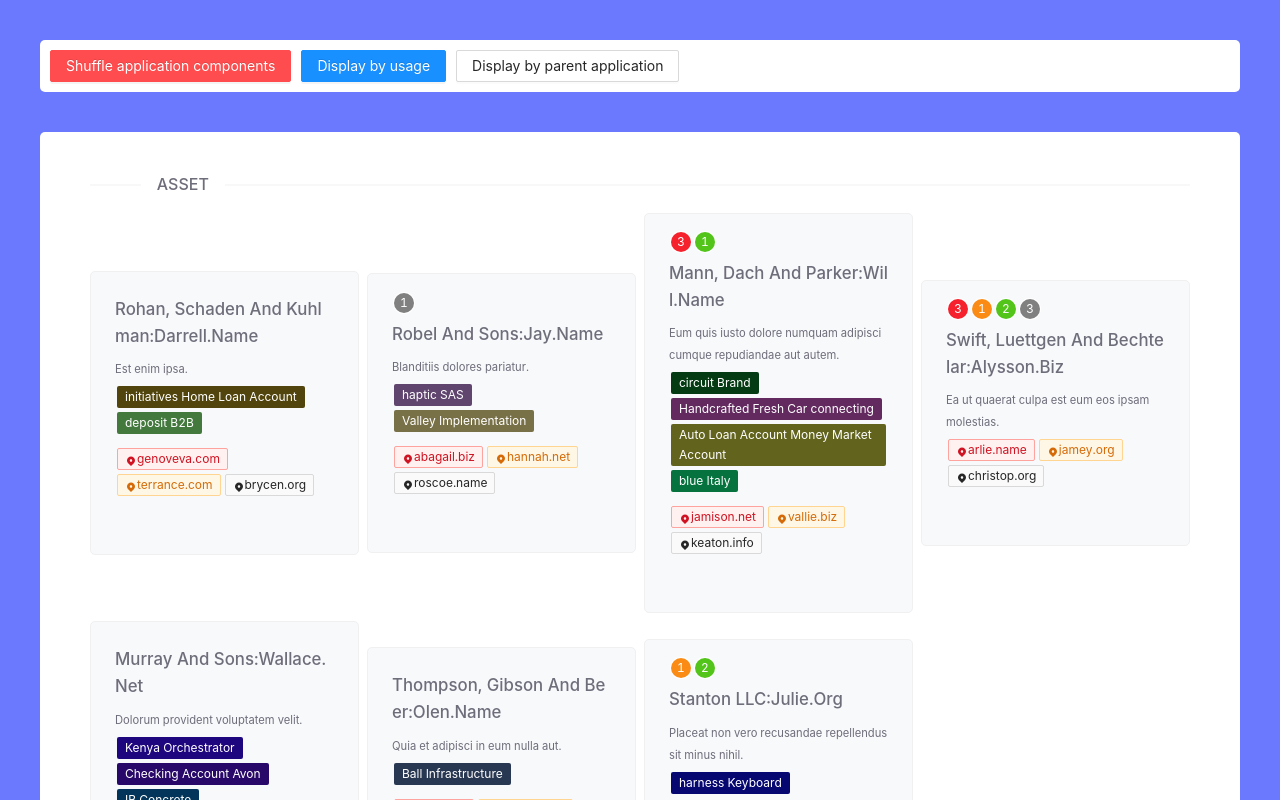
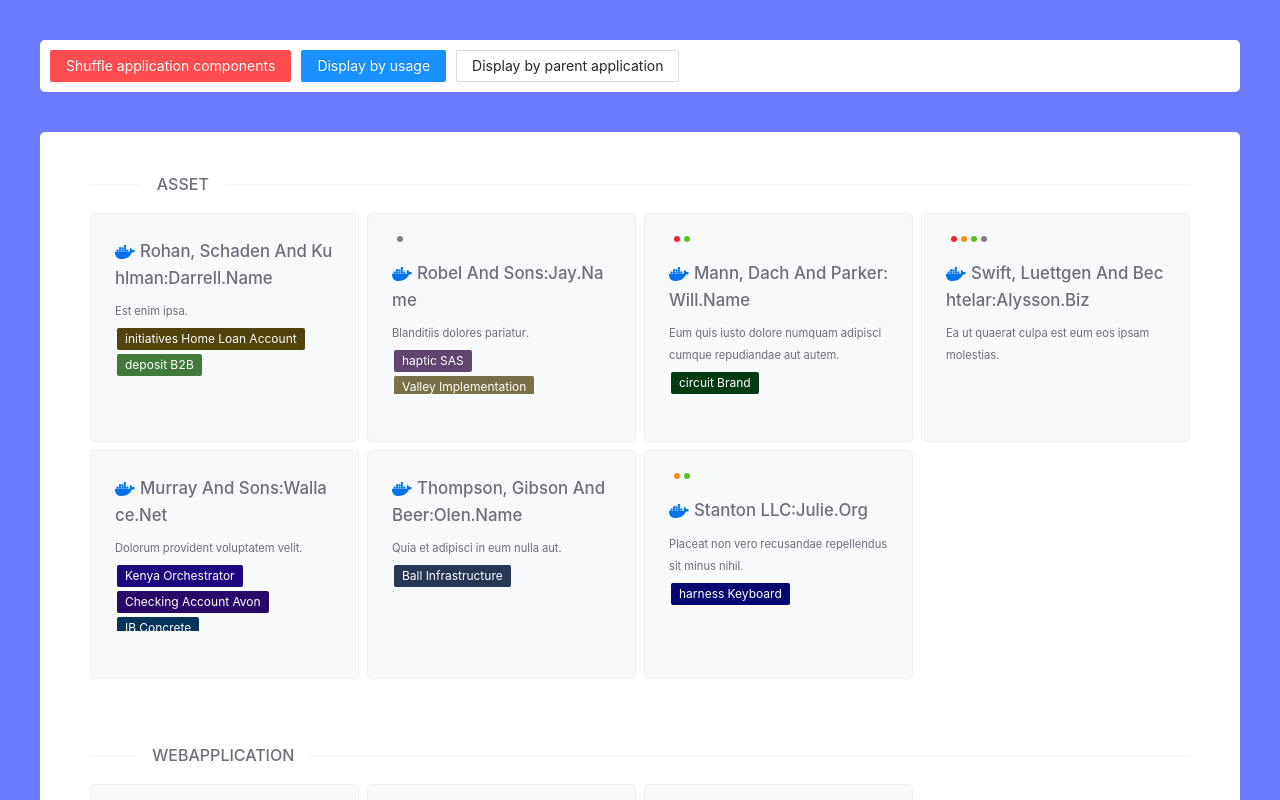
Before and after one commit to Esenor/ACMD, a React (Create React App) app: page / in a window 1280 px wide. Shown: the top 800 px of the page. Built offline with nearby package versions, Linux system fonts and the light colour scheme.

Commit message:
Icon redesign

```diff
--- a/src/components/ApplicationComponent.tsx
+++ b/src/components/ApplicationComponent.tsx
@@ -44,7 +44,6 @@ const ApplicationComponent = ({ informations, name, usage, parentApplication, de
           <InformationBadges informations={informations} />
           <Title title={name} subtitle={summary} />
           <TagContainer>{technologiesTags}</TagContainer>
-          <TagContainer>{locationsTags}</TagContainer>
         </Card>
       </StyledCard>
       <StyledModal
@@ -99,7 +98,8 @@ const StyledCard = styled.div`
       }
     }
     .ant-card-body {
-      min-height: 178px;
+      height: 180px;
+      overflow: scroll;
       padding: 24px 24px 4px 24px;
     }
     .ant-card-actions {
--- /dev/null
+++ b/src/components/Icons.tsx
@@ -0,0 +1,56 @@
+import React from 'react'
+import styled from 'styled-components'
+import * as IconFa from 'react-icons/fa'
+
+interface IconContainerPropsInterface {
+  children: React.ReactNode
+  color?: string
+  size?: string
+  className?: string
+}
+const IconContainer = ({ children, className }: IconContainerPropsInterface) => <span className={className}>
+  {children}
+</span>
+
+const StyledIconContainer = styled(IconContainer)`
+  svg {
+    vertical-align: sub;
+    margin-right: 5px;
+    color: ${props => props.color};
+    height: ${props => props.size};
+    width: ${props => props.size};
+  }
+`
+
+const defaultSize: string = '20px'
+
+//
+
+export interface IconPropsInterface {
+  size?: string
+  color?: string
+}
+
+export const DockerIcon = ({ size, color }: IconPropsInterface) => <>
+  <StyledIconContainer color={color ?? '#0073EC'} size={size ?? defaultSize}>
+    <IconFa.FaDocker/>
+  </StyledIconContainer>
+</>
+
+export const GithubIcon = ({ size, color }: IconPropsInterface) => <>
+  <StyledIconContainer color={color ?? 'grey'} size={size ?? defaultSize}>
+    <IconFa.FaGithub/>
+  </StyledIconContainer>
+</>
+
+export const JenkinsIcon = ({ size, color }: IconPropsInterface) => <>
+  <StyledIconContainer color={color ?? 'red'} size={size ?? defaultSize}>
+    <IconFa.FaJenkins/>
+  </StyledIconContainer>
+</>
+
+export const LinkIcon = ({ size, color }: IconPropsInterface) => <>
+  <StyledIconContainer color={color ?? 'grey'} size={size ?? defaultSize}>
+    <IconFa.FaLink/>
+  </StyledIconContainer>
+</>
--- a/src/components/InformationBadges.tsx
+++ b/src/components/InformationBadges.tsx
@@ -59,22 +59,22 @@ const InformationBadges = ({ informations }: InformationBadgePropsInterface) =>
     <StyledBadges>
       {
         badgesInformations.error.informations.length > 0 ? (
-          <Badge count={badgesInformations.error.informations.length} style={{ margin: 'auto 2px', backgroundColor: badgesInformations.error.color }}/>
+          <Badge dot={true} style={{ margin: 'auto 2px', backgroundColor: badgesInformations.error.color }}/>
         ) : null
       }
       {
         badgesInformations.warning.informations.length > 0 ? (
-          <Badge count={badgesInformations.warning.informations.length} style={{ margin: 'auto 2px', backgroundColor: badgesInformations.warning.color }}/>
+          <Badge dot={true} style={{ margin: 'auto 2px', backgroundColor: badgesInformations.warning.color }}/>
         ) : null
       }
       {
         badgesInformations.success.informations.length > 0 ? (
-          <Badge count={badgesInformations.success.informations.length} style={{ margin: 'auto 2px', backgroundColor: badgesInformations.success.color }}/>
+          <Badge dot={true} style={{ margin: 'auto 2px', backgroundColor: badgesInformations.success.color }}/>
         ) : null
       }
       {
         badgesInformations.info.informations.length > 0 ? (
-          <Badge count={badgesInformations.info.informations.length} style={{ margin: 'auto 2px', backgroundColor: badgesInformations.info.color }}/>
+          <Badge dot={true} style={{ margin: 'auto 2px', backgroundColor: badgesInformations.info.color }}/>
         ) : null
       }
     </StyledBadges>
--- a/src/components/Title.tsx
+++ b/src/components/Title.tsx
@@ -1,5 +1,6 @@
 import React from 'react'
 import styled from 'styled-components'
+import { DockerIcon } from './Icons'
 
 export interface TitleProps {
   title: string
@@ -8,7 +9,10 @@ export interface TitleProps {
 
 const Title = ({ title, subtitle }: TitleProps) => (
   <>
-    <H1Styled>{title}</H1Styled>
+    <H1Styled>
+      <DockerIcon/>
+      {title}
+    </H1Styled>
     {subtitle ? (
       <small>{subtitle}</small>
     ) : null}
--- a/src/components/UriName.tsx
+++ b/src/components/UriName.tsx
@@ -1,36 +1,25 @@
 import React from 'react'
-import styled from 'styled-components'
-import { FaDocker, FaGithub, FaJenkins, FaLink } from 'react-icons/fa'
+import * as Icon from './Icons'
 import { iconEnum, UriInterface } from '../@types/ApplicationComponent'
 
 export interface UriNamePropsInterface {
   uri: UriInterface
 }
 
-const iconSize: string = '20px'
-
 const UriName = ({ uri }: UriNamePropsInterface) => {
   const getIcon = (iconName: iconEnum) => {
     switch (iconName) {
       case iconEnum.docker:
-        return <IconContainer color='#0073EC'><FaDocker size={iconSize}/></IconContainer>
+        return <Icon.DockerIcon/>
       case iconEnum.github:
-        return <IconContainer color='grey'><FaGithub size={iconSize}/></IconContainer>
+        return <Icon.GithubIcon/>
       case iconEnum.jenkins:
-        return <IconContainer color='red'><FaJenkins size={iconSize}/></IconContainer>
+        return <Icon.JenkinsIcon/>
       default:
-        return <IconContainer color='grey'><FaLink size={iconSize}/></IconContainer>
+        return <Icon.LinkIcon/>
     }
   }
   return <>{getIcon(uri.icon)}<strong>{uri.name}</strong></>
 }
 
-const IconContainer = styled.span`
-  svg {
-    vertical-align: sub;
-    margin-right: 5px;
-    color: ${props => props.color};
-  }
-`
-
 export default UriName
```
Also changed, not shown: src/components/Main.tsx (added, +32 -0 lines).
